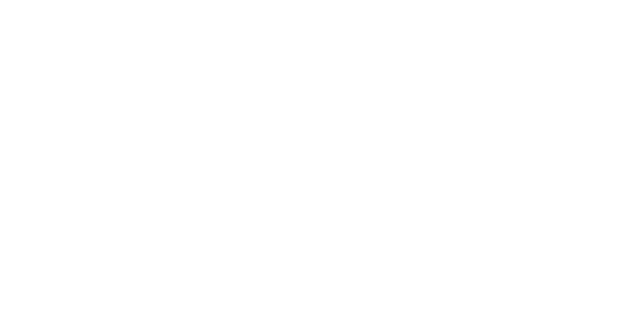
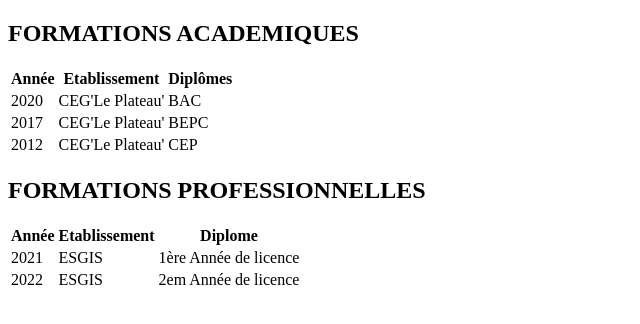
Before and after one commit to Overic/git-mon-cv, a plain HTML site: page index.html in a window 1280 px wide. Shown: the whole page, without its empty margins (0-640 px from the left). Drawn offline with Linux system fonts and the light colour scheme.

Commit message:
mise en place de la section formations

```diff
--- a/index.html
+++ b/index.html
@@ -8,6 +8,22 @@
     <title>Document</title>
 </head>
 <body>
+    <section>
+        <h2>FORMATIONS ACADEMIQUES</h2>
+        <table>
+            <tr><th>Année</th><th>Etablissement</th><th>Diplômes</th></tr>
+            <tr><td>2020</td><td>CEG'Le Plateau'</td><td>BAC</td></tr>
+            <tr><td>2017</td><td>CEG'Le Plateau'</td><td>BEPC</td></tr>
+            <tr><td>2012</td><td>CEG'Le Plateau'</td><td>CEP</td></tr>
+        </table>
 
+        <h2>FORMATIONS PROFESSIONNELLES</h2>
+        <table>
+            <tr><th>Année</th><th>Etablissement</th><th>Diplome</th></tr>
+            <tr><td>2021</td><td>ESGIS</td><td>1ère Année de licence</td></tr>
+            <tr><td>2022</td><td>ESGIS</td><td>2em Année de licence</td></tr>
+
+        </table>
+    </section>
 </body>
 </html>
```
